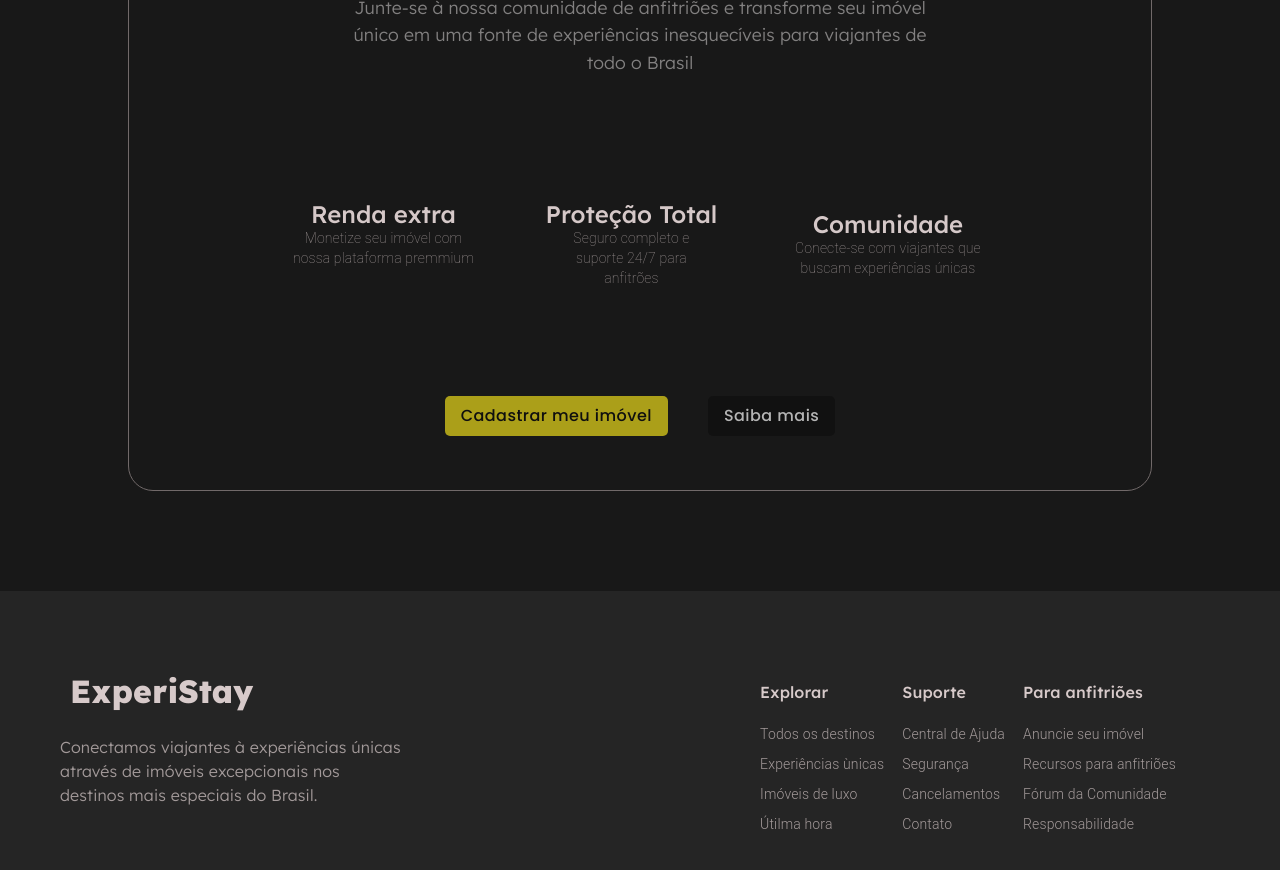
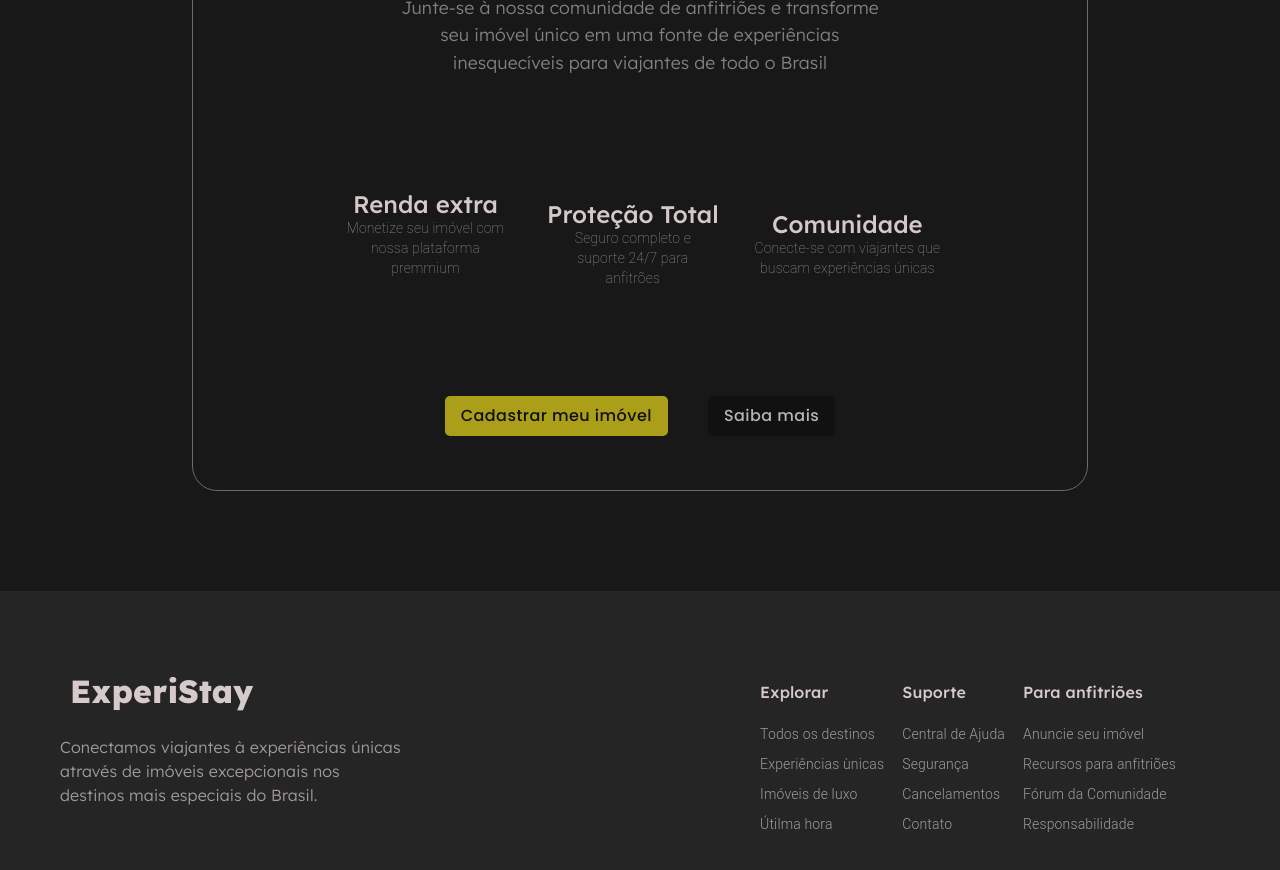
Before and after one commit to Leonardobern10/ExperiStay, a React (Vite) app: page / in a window 1280 px wide. Shown: the part 4060-4930 px from the top of the page. Built offline with nearby package versions, Linux system fonts and the light colour scheme; some icons are missing; a web font is replaced by a local one.

Commit message:
refactor: encapsulando customizações em objetos

```diff
--- a/src/components/home/SpecialPropertiesAd/AdvantagePropertiesAdComponent.tsx
+++ b/src/components/home/SpecialPropertiesAd/AdvantagePropertiesAdComponent.tsx
@@ -1,4 +1,4 @@
-import { Box, Typography } from '@mui/material';
+import { Box, Typography, type Theme } from '@mui/material';
 import type { ReactElement } from 'react';
 import type { AdvantageAdProps } from '../../../types/AdvantagesAdProps';
 
@@ -6,25 +6,29 @@ export default function AdvantagePropertiesAdComponent(
      data: AdvantageAdProps,
 ): ReactElement {
      return (
-          <Box
-               sx={(theme) => ({
-                    display: 'flex',
-                    alignItems: 'center',
-                    flexDirection: 'column',
-                    paddingY: theme.spacing(10),
-                    [theme.breakpoints.up('md')]: {},
-               })}>
+          <Box sx={boxSx}>
                <Typography variant="h3">{data.title}</Typography>
                <Typography
                     variant="body2"
-                    sx={{
-                         width: '70%',
-                         textAlign: 'center',
-                         opacity: '70%',
-                         fontWeight: 200,
-                    }}>
+                    sx={descriptionSx}>
                     {data.description}
                </Typography>
           </Box>
      );
 }
+
+// Contém as propriedades customizadas do Box
+const boxSx = (theme: Theme) => ({
+     display: 'flex',
+     alignItems: 'center',
+     flexDirection: 'column',
+     paddingY: theme.spacing(10),
+});
+
+// Contém as propriedades customizadas do Typography responsável pela descrição
+const descriptionSx = () => ({
+     width: '80%',
+     textAlign: 'center',
+     opacity: '70%',
+     fontWeight: 200,
+});
--- a/src/components/home/SpecialPropertiesAd/SpecialPropertiesAdContainer.tsx
+++ b/src/components/home/SpecialPropertiesAd/SpecialPropertiesAdContainer.tsx
@@ -1,4 +1,4 @@
-import { Box, Stack, Typography } from '@mui/material';
+import { Box, Stack, Typography, type Theme } from '@mui/material';
 import type { ReactElement } from 'react';
 import { advantages, dataContainer } from '@data/specialPropertiesAdData';
 import AdvantagePropertiesAdComponent from './AdvantagePropertiesAdComponent';
@@ -12,14 +12,7 @@ export default function SpecialPropertiesAdContainer(props: {
      return (
           <ContainerSectionHome
                className={props.className}
-               sx={(theme) => ({
-                    width: '80%',
-                    border: 0.5,
-                    paddingY: theme.spacing(10),
-                    borderColor: theme.palette.primary.contrastText,
-                    borderRadius: theme.shape.borderRadius,
-                    marginBottom: theme.spacing(20),
-               })}>
+               sx={sectionSx}>
                <Box
                     sx={{
                          display: 'flex',
@@ -37,13 +30,7 @@ export default function SpecialPropertiesAdContainer(props: {
                </Box>
                <Stack
                     spacing={4}
-                    sx={(theme) => ({
-                         flexDirection: {
-                              sx: 'column',
-                              md: 'row',
-                         },
-                         paddingX: theme.spacing(4),
-                    })}>
+                    sx={propertySx}>
                     {advantages.map((el) => (
                          <AdvantagePropertiesAdComponent
                               key={el.index}
@@ -64,3 +51,24 @@ export default function SpecialPropertiesAdContainer(props: {
           </ContainerSectionHome>
      );
 }
+
+const sectionSx = (theme: Theme) => ({
+     width: '70%',
+     border: 0.5,
+     paddingTop: theme.spacing(10),
+     paddingBottom: theme.spacing(10),
+     borderColor: theme.palette.primary.contrastText,
+     borderRadius: theme.shape.borderRadius,
+     marginBottom: theme.spacing(20),
+});
+
+const propertySx = (theme: Theme) => ({
+     flexDirection: {
+          sx: 'column',
+          md: 'row',
+     },
+     alignItems: 'center',
+     justifyContent: 'center',
+     paddingRight: theme.spacing(4),
+     paddingLeft: theme.spacing(4),
+});
```
